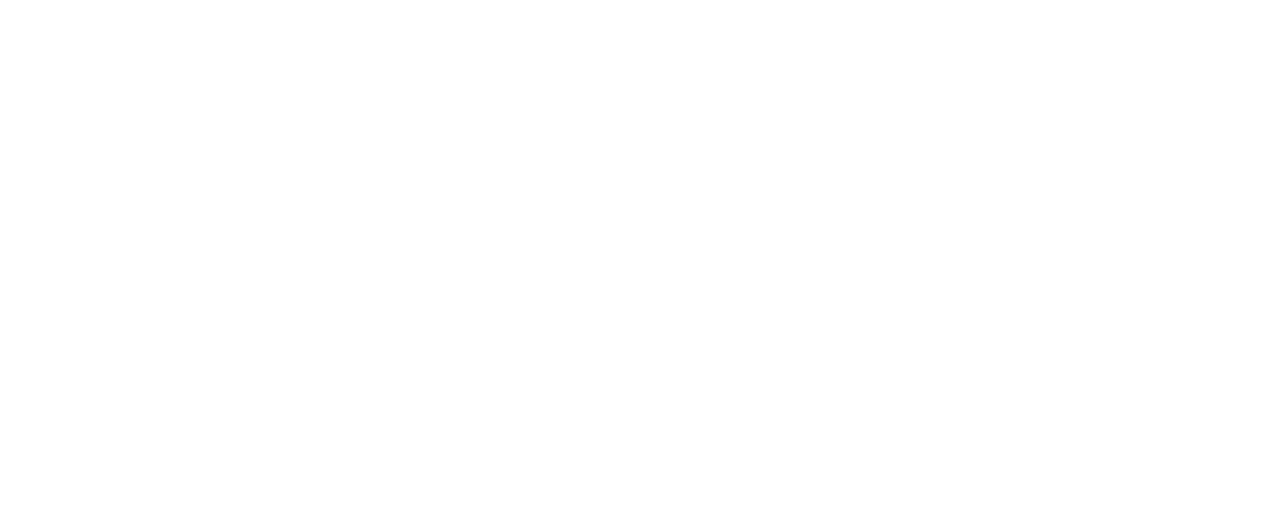
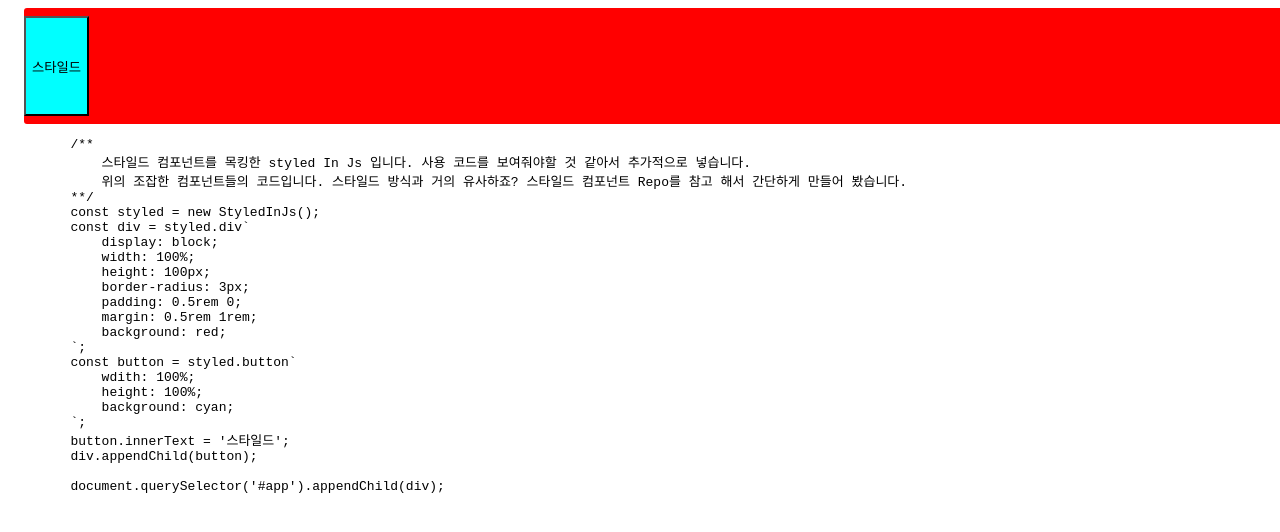
Before and after one commit to yoonjonglyu/js-util, a plain HTML site: page styledInJs/index.html in a window 1280 px wide. Drawn offline with Linux system fonts and the light colour scheme.

Commit message:
feat(CSS IN JS): 데모 샘플 코드 작성

```diff
--- a/styledInJs/index.html
+++ b/styledInJs/index.html
@@ -9,6 +9,32 @@
 <body>
     <div id="app">
     </div>
+    <pre>
+        /**
+            스타일드 컴포넌트를 목킹한 styled In Js 입니다. 사용 코드를 보여줘야할 것 같아서 추가적으로 넣습니다.
+            위의 조잡한 컴포넌트들의 코드입니다. 스타일드 방식과 거의 유사하죠? 스타일드 컴포넌트 Repo를 참고 해서 간단하게 만들어 봤습니다.
+        **/
+        const styled = new StyledInJs();
+        const div = styled.div`
+            display: block;
+            width: 100%;
+            height: 100px;
+            border-radius: 3px;
+            padding: 0.5rem 0;
+            margin: 0.5rem 1rem;
+            background: red;
+        `;
+        const button = styled.button`
+            wdith: 100%;
+            height: 100%;
+            background: cyan;
+        `;
+        button.innerText = '스타일드';
+        div.appendChild(button);
+
+        document.querySelector('#app').appendChild(div);
+    </pre>
+    <script src="domElements.js"></script>
     <script src="styledInJs.js"></script>
     <script src="index.js"></script>
 </body>
--- a/styledInJs/index.js
+++ b/styledInJs/index.js
@@ -0,0 +1,23 @@
+function Main() {
+    const styled = new StyledInJs();
+    const div = styled.div`
+        display: block;
+        width: 100%;
+        height: 100px;
+        border-radius: 3px;
+        padding: 0.5rem 0;
+        margin: 0.5rem 1rem;
+        background: red;
+    `;
+    const button = styled.button`
+        wdith: 100%;
+        height: 100%;
+        background: cyan;
+    `;
+    button.innerText = '스타일드';
+    div.appendChild(button);
+
+    document.querySelector('#app').appendChild(div);
+}
+
+Main();
```
